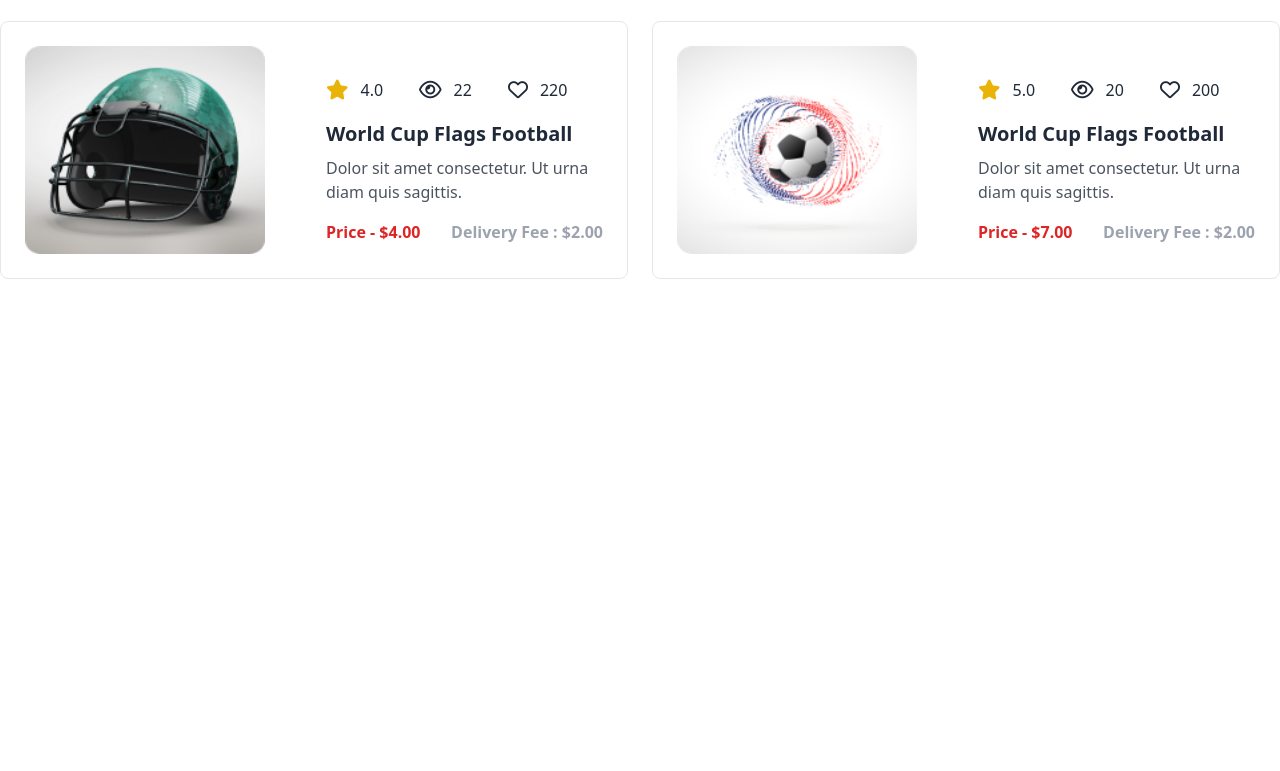
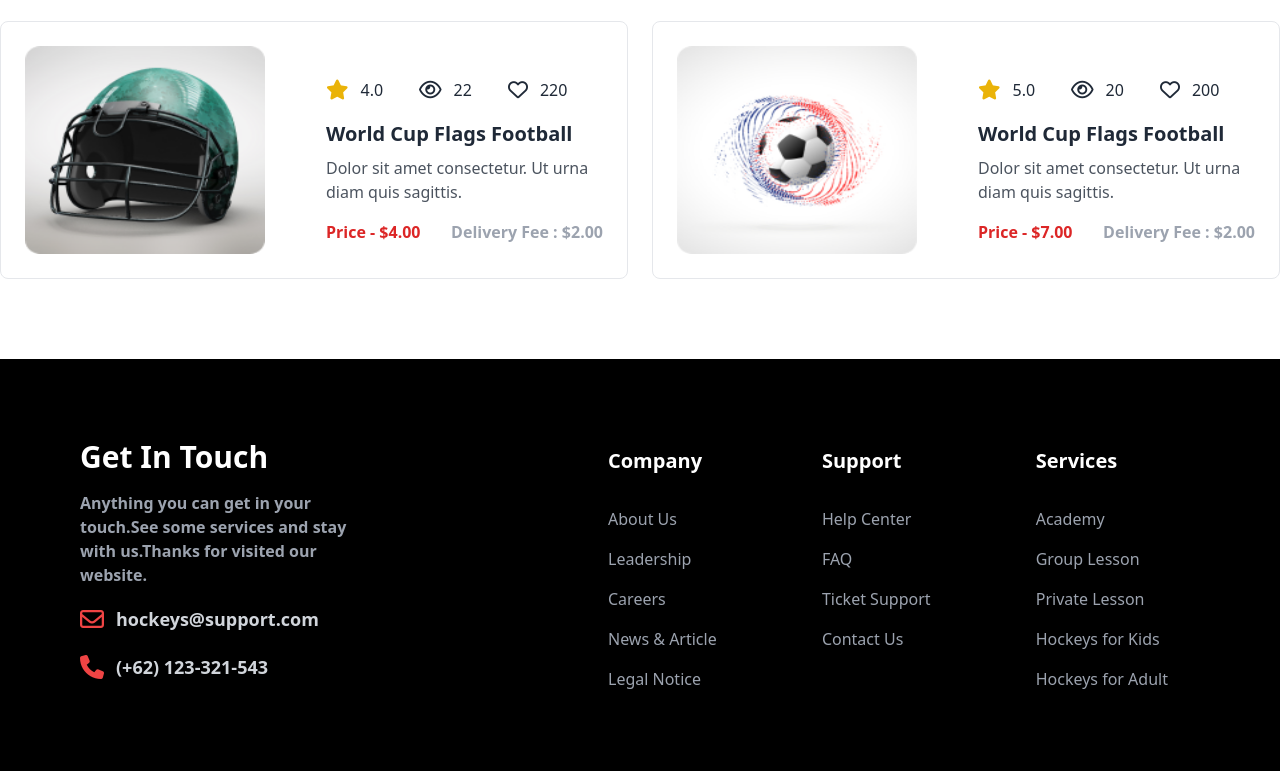
Before and after one commit to ssmahim01/hockeys, a plain HTML site: page index.html in a window 1280 px wide. Shown: the part 3124-3895 px from the top of the page. Before the commit the page ends 3403 px from the top, so only its background shows below. Drawn offline with nearby package versions, Linux system fonts and the light colour scheme.

Commit message:
Footer Complete

```diff
--- a/index.html
+++ b/index.html
@@ -396,8 +396,60 @@
       </section>
     </main>
 
-    <footer>
+    <!-- Footer Start -->
 
-    </footer>
+      <footer class="footer bg-black text-white mt-20 sm:p-20 p-14 flex flex-col sm:flex-row sm:-space-x-12">
+        <aside class="sm:w-1/2 space-y-2">
+         <h2 class="text-3xl text-white mx-auto sm:mx-0 font-extrabold">Get In Touch</h2>
+          <p class="lg:w-1/2 md:w-3/4 text-center sm:text-left text-base text-gray-400 font-semibold">Anything you can get in your touch.See some services and stay with us.Thanks for visited our website.</p>
+
+          <div class="flex justify-center items-center gap-3 mx-auto sm:mx-0">
+            <i class="fa-regular fa-envelope text-2xl text-red-500"></i>
+            <h4 class="text-lg text-gray-300 font-semibold">hockeys@support.com</h4>
+          </div>
+
+          <div class="flex justify-center items-center gap-3 mx-auto sm:mx-0">
+            <i class="fa-solid fa-phone text-2xl text-red-500"></i>
+            <h4 class="text-lg text-gray-300 font-semibold">(+62) 123-321-543</h4>
+          </div>
+        </aside>
+
+         <div class="sm:w-1/2 w-full mx-auto sm:mx-0 flex justify-between mt-2 flex-wrap text-center sm:text-left">
+            <nav>
+              <h6 class="text-white text-xl font-bold">Company</h6>
+              <ul class="mt-8 space-y-4">
+                <li><a href="#" class="text-base text-gray-400 font-medium">About Us</a></li>
+                <li><a href="#" class="text-base text-gray-400 font-medium">Leadership</a></li>
+                <li><a href="#" class="text-base text-gray-400 font-medium">Careers</a></li>
+                <li><a href="#" class="text-base text-gray-400 font-medium">News & Article</a></li>
+                <li><a href="#" class="text-base text-gray-400 font-medium">Legal Notice</a></li>
+              </ul>
+
+            </nav>
+
+            <nav>
+              <h6 class="text-white text-xl font-bold">Support</h6>
+              <ul class="mt-8 space-y-4">
+                <li><a href="#" class="text-base text-gray-400 font-medium">Help Center</a></li>
+                <li><a href="#" class="text-base text-gray-400 font-medium">FAQ</a></li>
+                <li><a href="#" class="text-base text-gray-400 font-medium">Ticket Support</a></li>
+                <li><a href="#" class="text-base text-gray-400 font-medium">Contact Us</a></li>
+              </ul>
+
+            </nav>
+
+          <nav class="pt-8 lg:pt-0 mx-auto sm:mx-0">
+            <h6 class="text-white text-xl font-bold">Services</h6>
+            <ul class="mt-8 space-y-4">
+              <li><a href="#" class="text-base text-gray-400 font-medium">Academy</a></li>
+              <li><a href="#" class="text-base text-gray-400 font-medium">Group Lesson</a></li>
+              <li><a href="#" class="text-base text-gray-400 font-medium">Private Lesson</a></li>
+              <li><a href="#" class="text-base text-gray-400 font-medium">Hockeys for Kids</a></li>
+              <li><a href="#" class="text-base text-gray-400 font-medium">Hockeys for Adult</a></li>
+            </ul>
+
+          </nav>
+         </div>
+      </footer>
 </body>
 </html>
```
